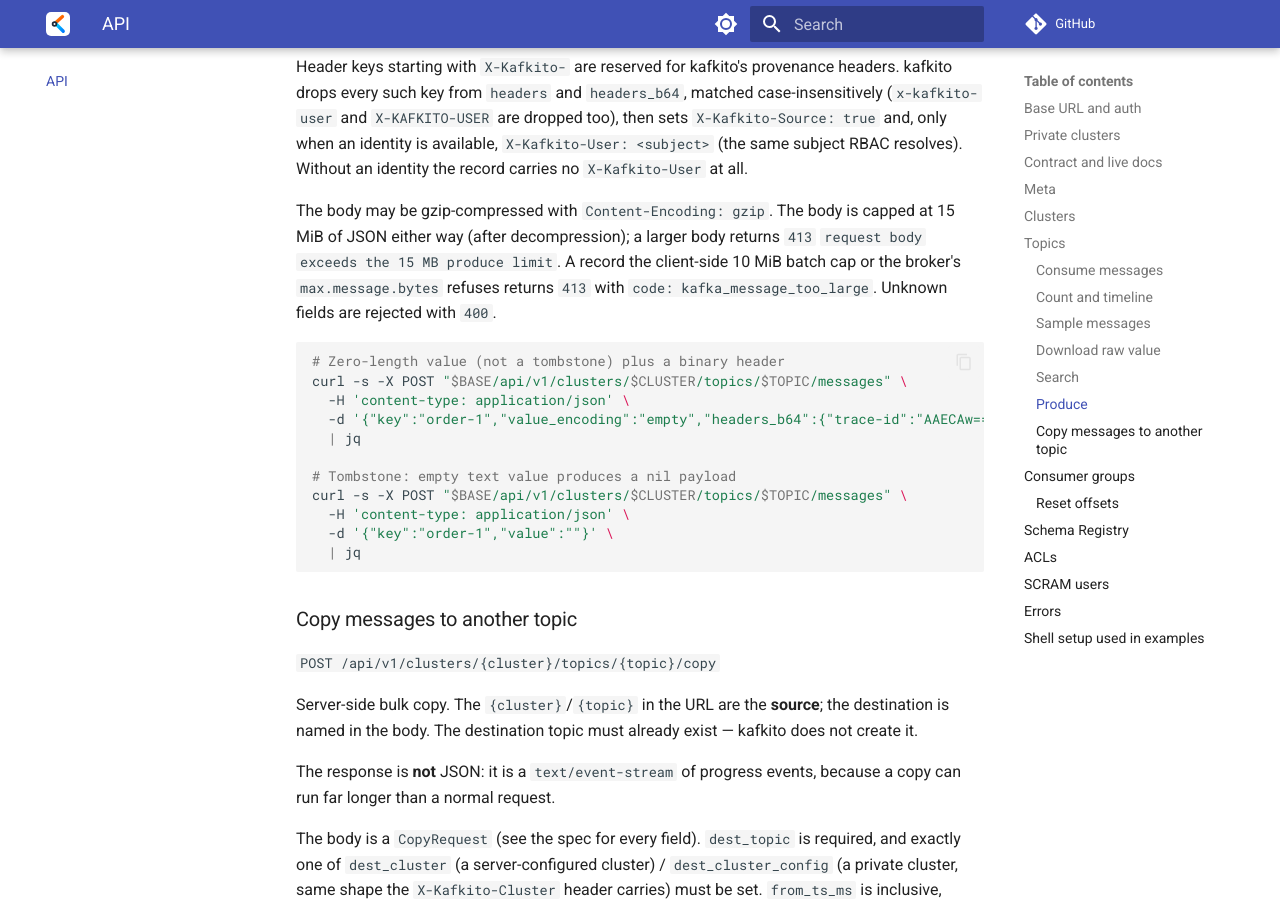
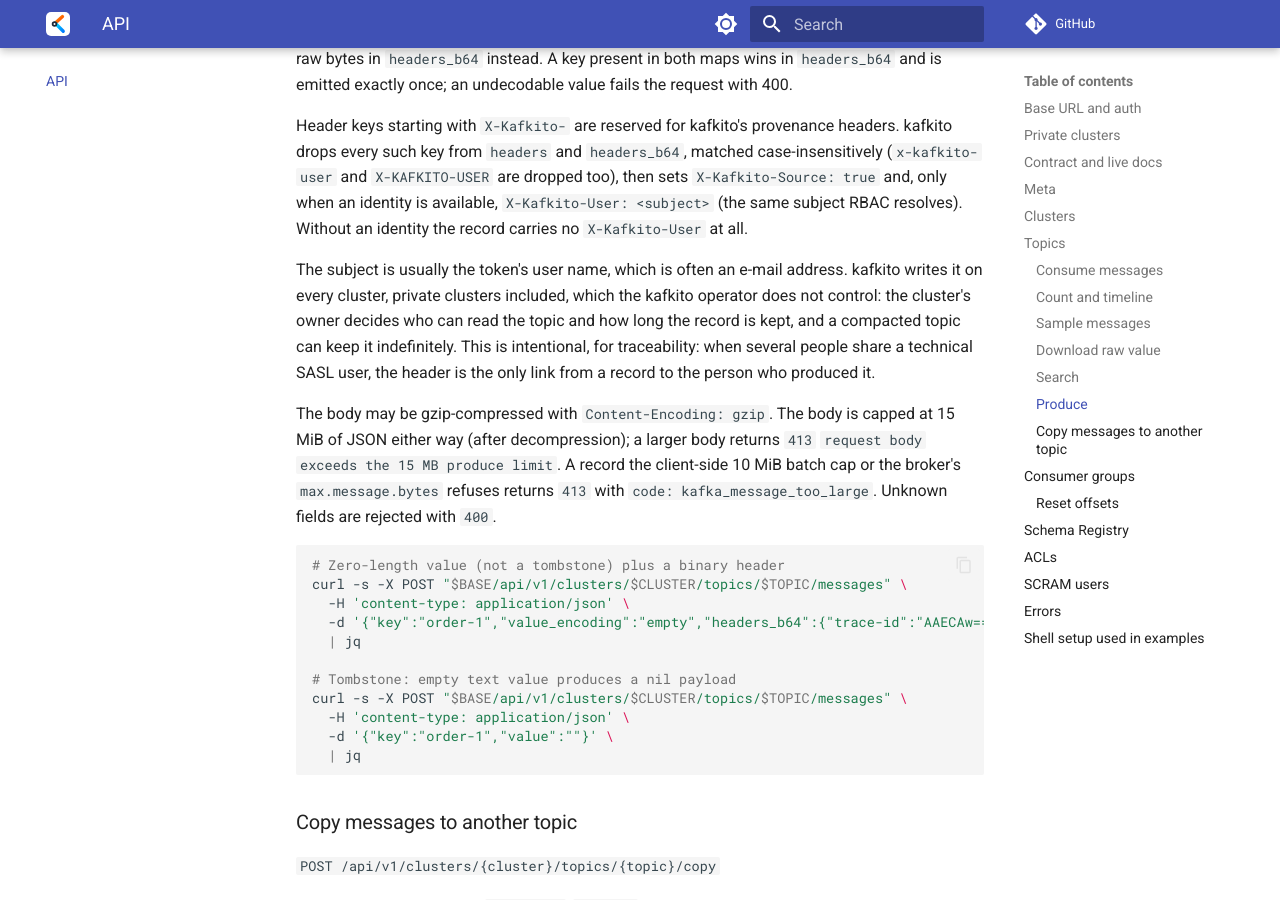
Before and after one commit to FinkeFlo/kafkito, an MkDocs documentation site: the page built from docs/API.md, in a window 1280 px wide and 900 px high, scrolled down 9557 px. Built offline with MkDocs 1.6.1 and Material for MkDocs 9.7.7, drawn with Linux system fonts in a browser that asks for light colours; comment, search, counter and statistics services are not loaded; some of the changed text lies outside the part shown.

Commit message:
docs: document the X-Kafkito-User header on private clusters
Produced and copied records carry the caller's identity, usually the
token's user name and often an e-mail address, in the X-Kafkito-User
record header. This also applies to private clusters, where the
kafkito operator controls neither who can read the topic nor how long
the record is kept.

The API reference, the private cluster section of the architecture
docs and the add cluster page now state this, and that the header is
kept on purpose for traceability when a technical SASL user is shared.

Co-authored-by: Copilot <223556219+Copilot@users.noreply.github.com>
Signed-off-by: FinkeFlo <5244525+FinkeFlo@users.noreply.github.com>

```diff
--- a/docs/API.md
+++ b/docs/API.md
@@ -92,6 +92,8 @@ The server keeps nothing between requests.
   selects it; no other `{cluster}` value does.
 - Once the mode allows a request, RBAC does not apply to the private
   cluster, and its lists are not filtered; only the broker's own ACLs apply.
+- Produce and copy write the caller's identity into the `X-Kafkito-User`
+  record header on private clusters too; see [Produce](#produce).
 - `POST /api/v1/clusters/_test` probes a cluster definition sent in the body
   (the "Test connection" button). It checks the seed and then every broker
   the cluster advertises; a broker that is blocked for private clusters or
@@ -428,6 +430,14 @@ sets `X-Kafkito-Source: true` and, only when an identity is available,
 `X-Kafkito-User: <subject>` (the same subject RBAC resolves). Without an
 identity the record carries no `X-Kafkito-User` at all.
 
+The subject is usually the token's user name, which is often an e-mail
+address. kafkito writes it on every cluster, private clusters included,
+which the kafkito operator does not control: the cluster's owner decides who
+can read the topic and how long the record is kept, and a compacted topic
+can keep it indefinitely. This is intentional, for traceability: when
+several people share a technical SASL user, the header is the only link from
+a record to the person who produced it.
+
 The body may be gzip-compressed with `Content-Encoding: gzip`. The body is
 capped at 15 MiB of JSON either way (after decompression); a larger body
 returns `413` `request body exceeds the 15 MB produce limit`. A record the
@@ -519,7 +529,8 @@ Copied records carry the same provenance headers the produce endpoint injects
 `X-Kafkito-Source: true` and, when an identity is available,
 `X-Kafkito-User: <subject>` of the caller. Every source header whose key starts
 with `X-Kafkito-` (case-insensitive) is dropped, so the original producer's
-provenance is never carried over.
+provenance is never carried over. This applies to private clusters too; see
+[Produce](#produce) for what the identity contains.
 
 Status codes returned **before** the stream starts:
 
```
Also changed, not shown: docs/architecture.md (+9 -0 lines), docs/ui/add-cluster.md (+2 -0 lines).
